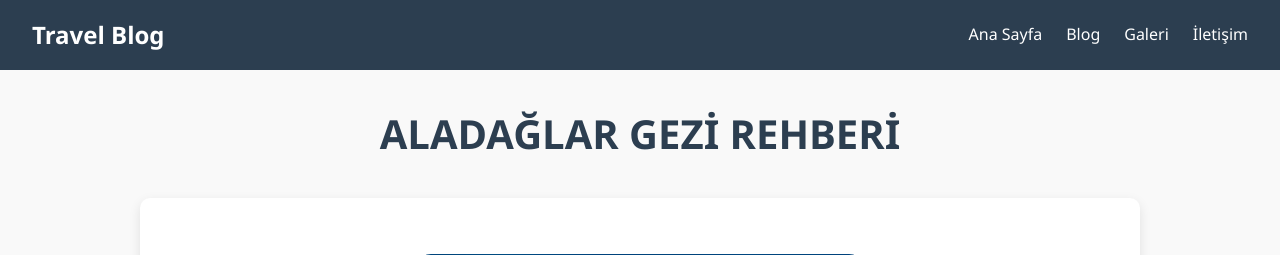
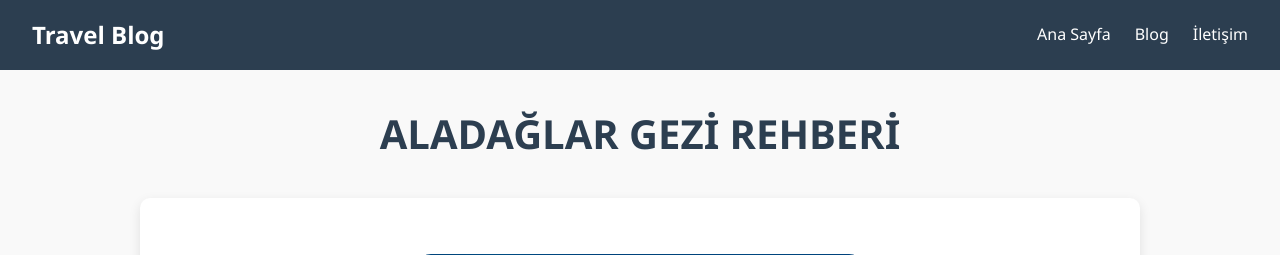
Before and after one commit to ipek-del/blog, a Flask app: page /aladaglar in a window 1280 px wide. Shown: the top 255 px of the page. Run offline with Flask 3, Linux system fonts and the light colour scheme.

Commit message:
Aladağlar sayfası güncellendi

```diff
--- a/templates/aladaglar.html
+++ b/templates/aladaglar.html
@@ -12,8 +12,6 @@
     <ul>
       <li><a href="{{ url_for('index') }}">Ana Sayfa</a></li>
       <li><a href="{{ url_for('bloglar') }}">Blog</a></li>
-
-      <li><a href="{{ url_for('galeri') }}">Galeri</a></li>
       <li><a href="{{ url_for('iletisim') }}">İletişim</a></li>
     </ul>
   </nav>
```
